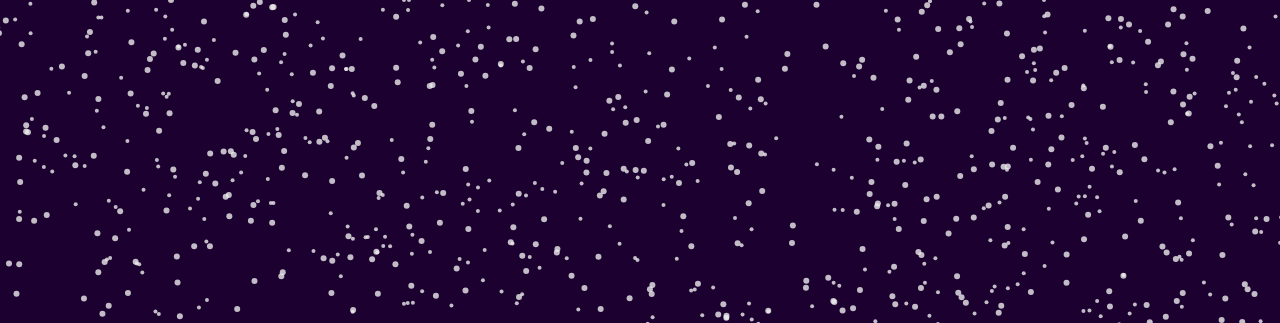
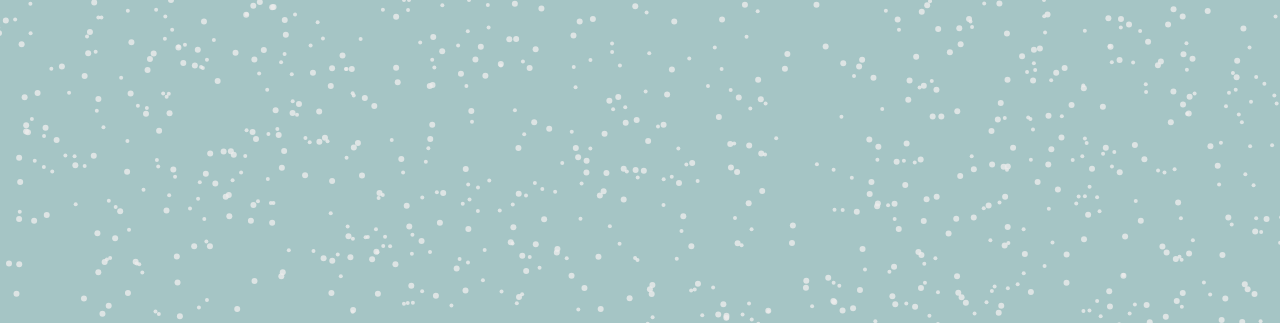
Before and after one commit to vilgjoy/wu1-vinter, a plain HTML site: page index.html in a window 1280 px wide. Shown: the top 323 px of the page. Drawn offline with Linux system fonts and the light colour scheme.

Commit message:
🍱 instruktioner

```diff
--- a/css/style.css
+++ b/css/style.css
@@ -7,6 +7,7 @@ body {
     padding: 0;
     display: grid;
     place-items: center;
+    background-color: rgba(103, 157, 157, 0.587);
 }
 
 h1 {
@@ -20,5 +21,5 @@ canvas {
     position: absolute;
     top: 0;
     left: 0;
-    z-index: -1;
+    z-index: 100;
 }
--- a/js/main.js
+++ b/js/main.js
@@ -33,8 +33,7 @@ window.onscroll = () => {
 
 
 function step(timestamp) {
-    ctx.fillStyle = BACKGROUND_COLOR;
-    ctx.fillRect(0, 0, canvas.width, canvas.height);
+    ctx.clearRect(0, 0, canvas.width, canvas.height);
     if (!start) start = timestamp;
     let progress = timestamp - start;
 
```
Also changed, not shown: 1 other file.
